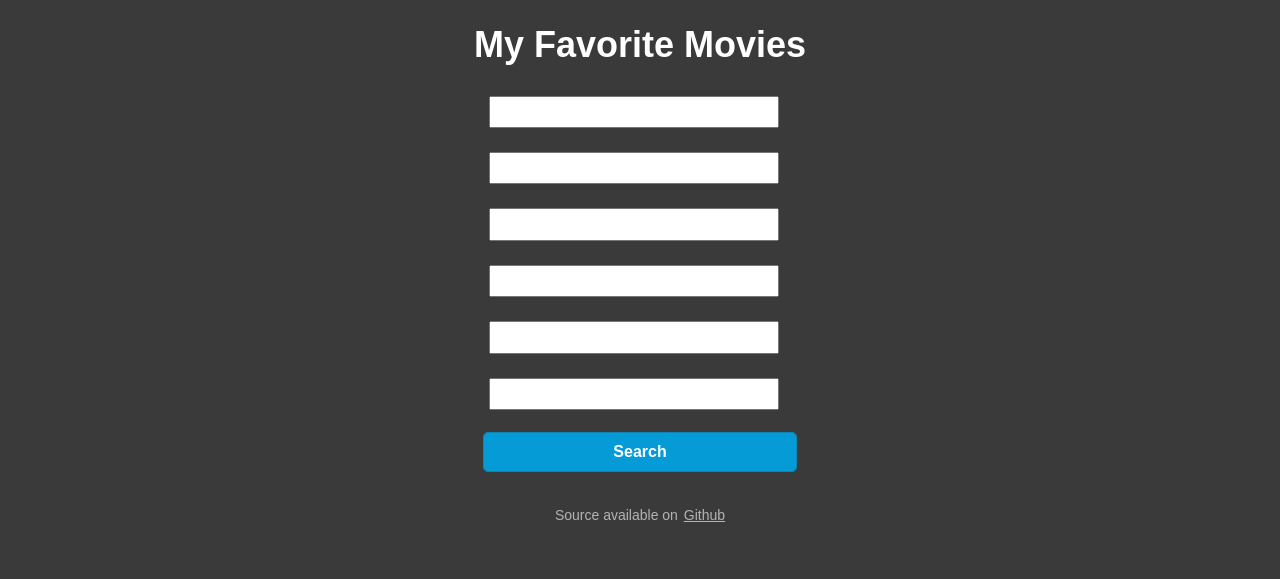
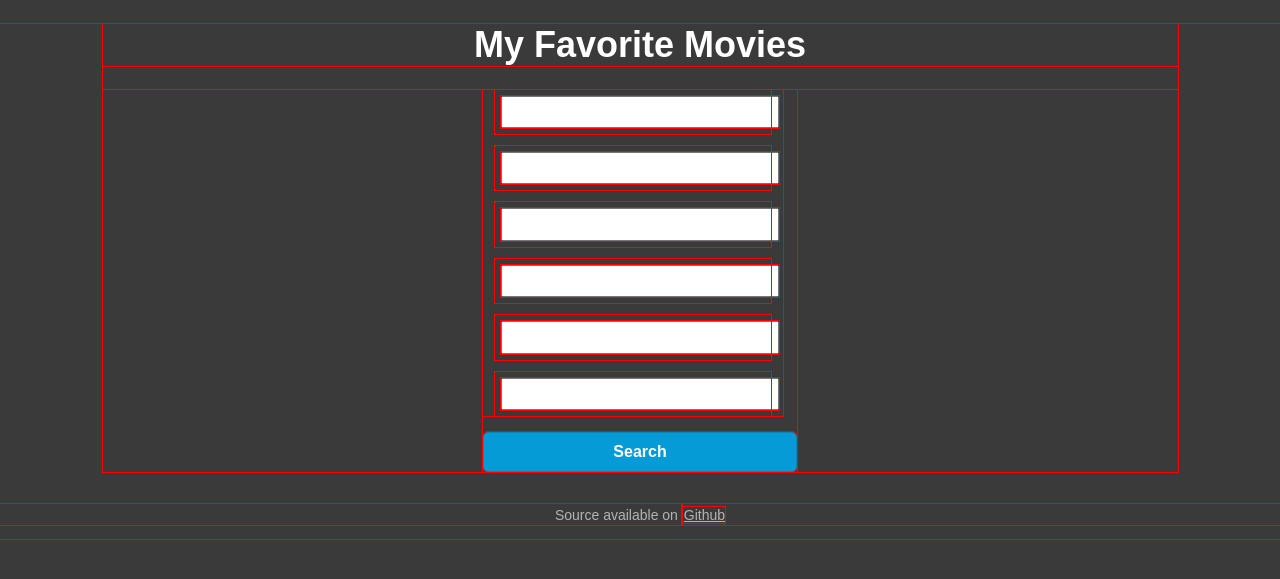
Before and after one commit to xiaogwu/xiaogwu.github.io, a Jekyll site: the page fewd/moviefavorites/index.html, which Jekyll copies as it is, in a window 1280 px wide. Shown: the top 579 px of the page. Built offline with Jekyll 4.4.1, drawn with Linux system fonts in a browser that asks for light colours.

Commit message:
Fix alignment

```diff
--- a/fewd/moviefavorites/css/style.css
+++ b/fewd/moviefavorites/css/style.css
@@ -1,5 +1,5 @@
 * {
-  /*outline: 1px solid red;*/
+  outline: 1px solid red;
 }
 
 .hidden {
@@ -52,19 +52,19 @@
 
 .movie-search-list form {
   margin: 0 auto;
-  width: 314px;
+  max-width: 314px;
 }
 
 .movie-search-list ul {
   padding: 0;
-  width: 300px;
+  max-width: 300px;
 }
 
 .movie-search-list li {
   list-style-type: none;
-  margin: 12px 0;
+  margin: 12px ;
   padding: 6px;
-  width: 92%;
+  /*width: 92%;*/
 }
 
 .movie-search-list input {
@@ -84,7 +84,7 @@
 }
 
 button {
-  width: 150px;
+  max-width: 150px;
 }
 
 footer a {
```
